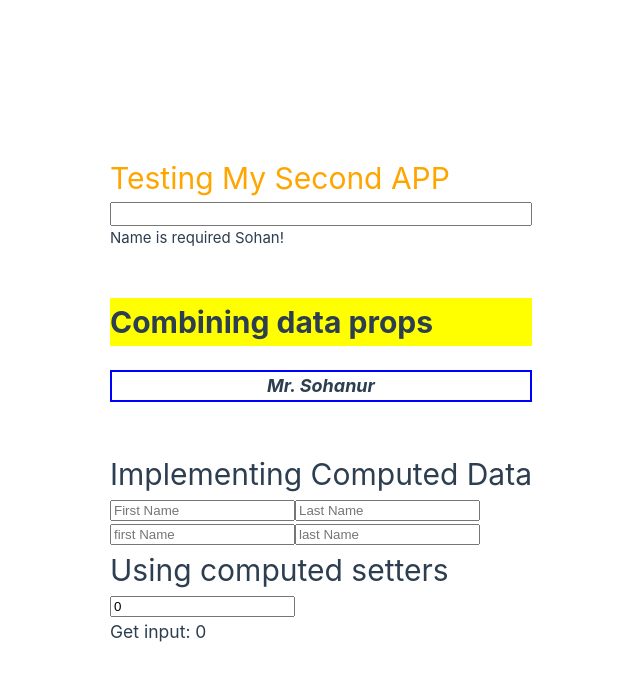
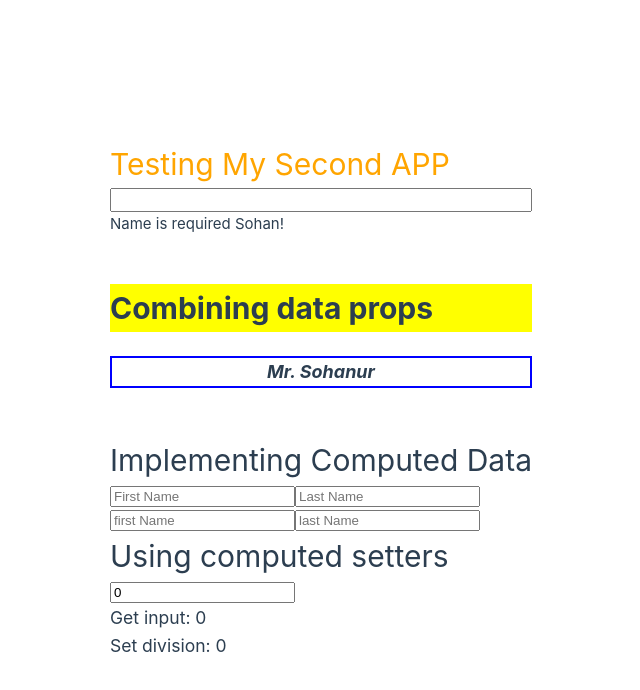
Before and after one commit to ProgrammerSohan/Vue-Js3_Frontend-Dev, a Vue app in the folder s2_ch2/second-app-ch2/: page / in a window 1280 px wide. Shown: the top 690 px of the page, without its empty margins (108-748 px from the left). Built offline with nearby package versions, Linux system fonts and the light colour scheme.

Commit message:
2.02_using computed setters_divideByTwo(b)

```diff
--- a/s2_ch2/second-app-ch2/src/components/Exercise2-02.vue
+++ b/s2_ch2/second-app-ch2/src/components/Exercise2-02.vue
@@ -3,6 +3,7 @@
         <h1>Using computed setters</h1>
         <input type="number" v-model="incrementOne">
         <h3>Get input: {{ incrementOne }}</h3>
+        <h3>Set division: {{ divideByTwo }}</h3>
     </div>
 </template>
 <script>
@@ -11,6 +12,7 @@
         data(){
             return {
                 count: -1,
+                divideByTwo: 0,
             }
         },
         computed:{
@@ -24,6 +26,7 @@
                 set(val){
 
                     this.count = val - 1
+                    this.divideByTwo = val /2
                 },
 
             },
```
